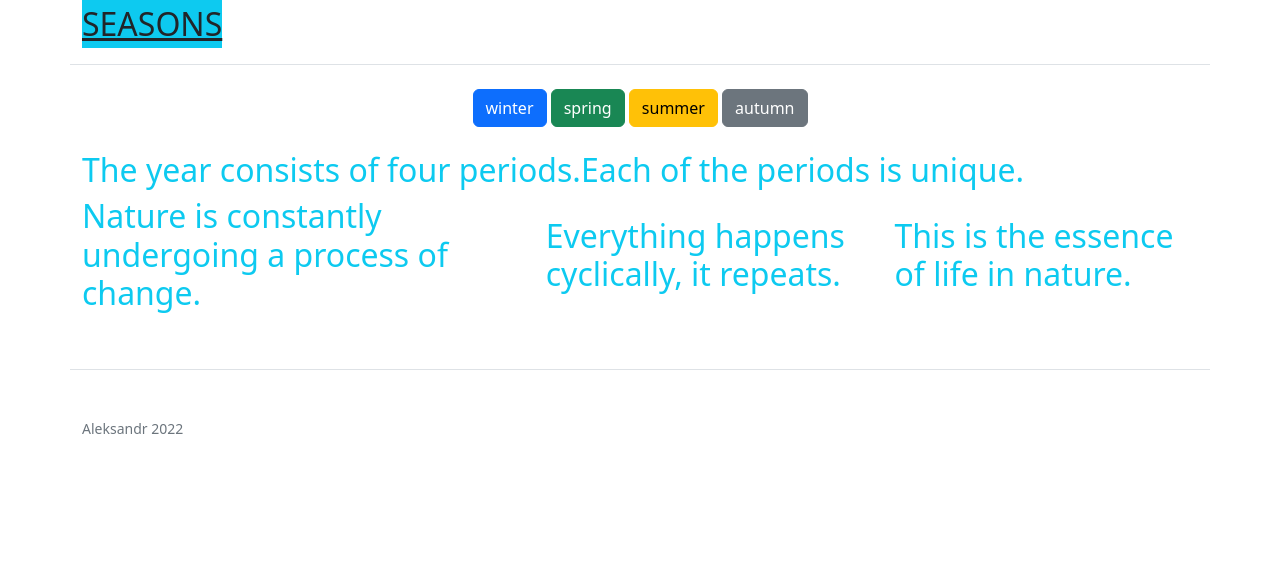
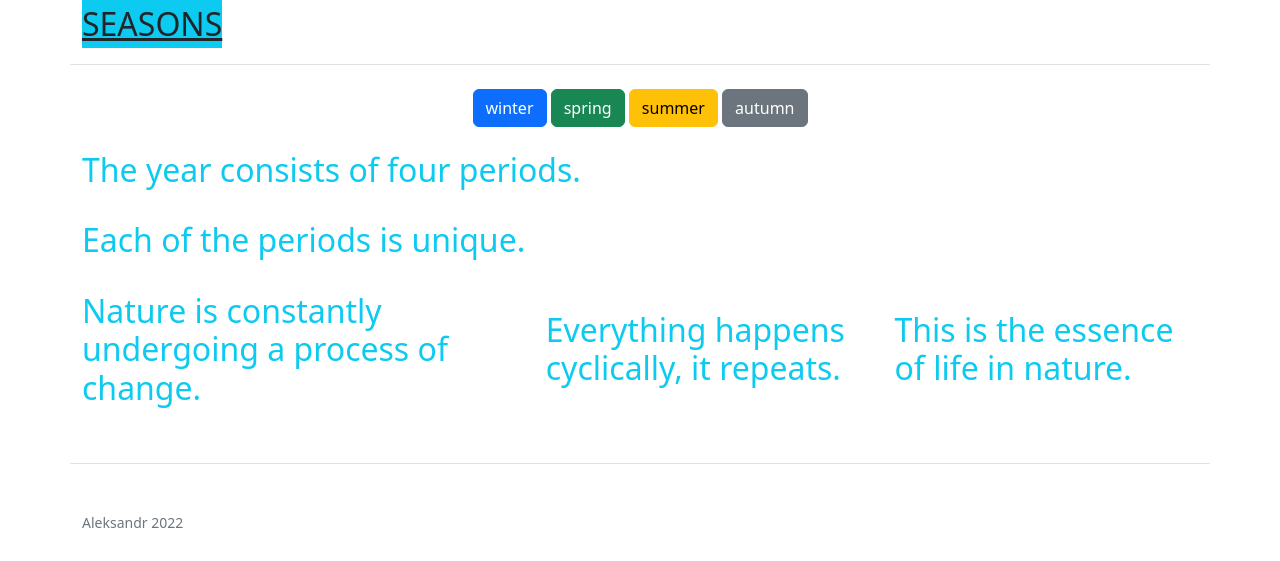
Before and after one commit to Zemlianik/Zemlianik---seasons, a Flask app: page / in a window 1280 px wide. Shown: the top 561 px of the page. Run offline with Flask 2, Linux system fonts and the light colour scheme.

Commit message:
Внешний вид строк

```diff
--- a/templates/base.html
+++ b/templates/base.html
@@ -29,10 +29,8 @@
     </div><br>
 {% block body %}{% endblock %}
     <div class="container  align-items-center text-info">
-        <div class="d-flex align-items-center text-info">
         <h2>The year consists of four periods.</h2><br>
         <h2>Each of the periods is unique.</h2><br>
-        </div>
         <div class="d-flex align-items-center text-info">
             <h2>Nature is constantly undergoing a process of change.</h2><br>
          <h2>Everything happens cyclically, it repeats.</h2><br>
```
